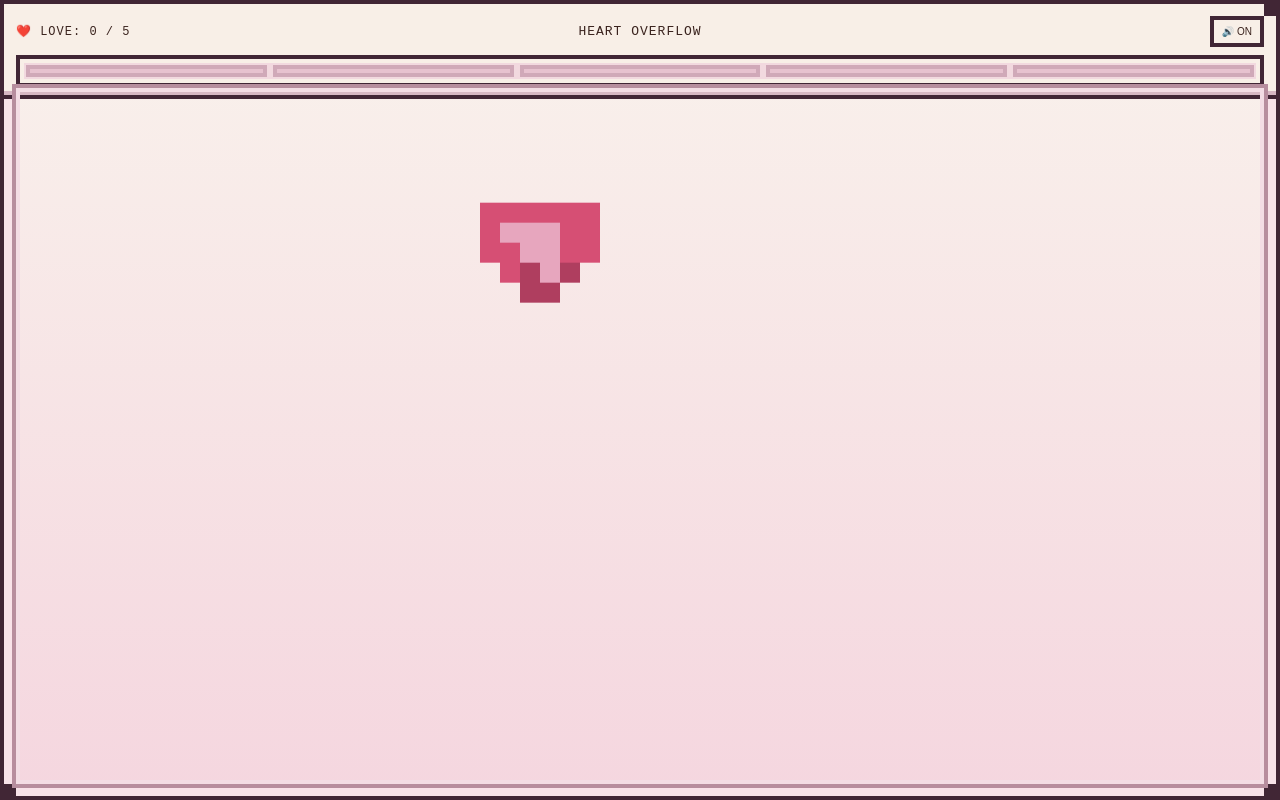
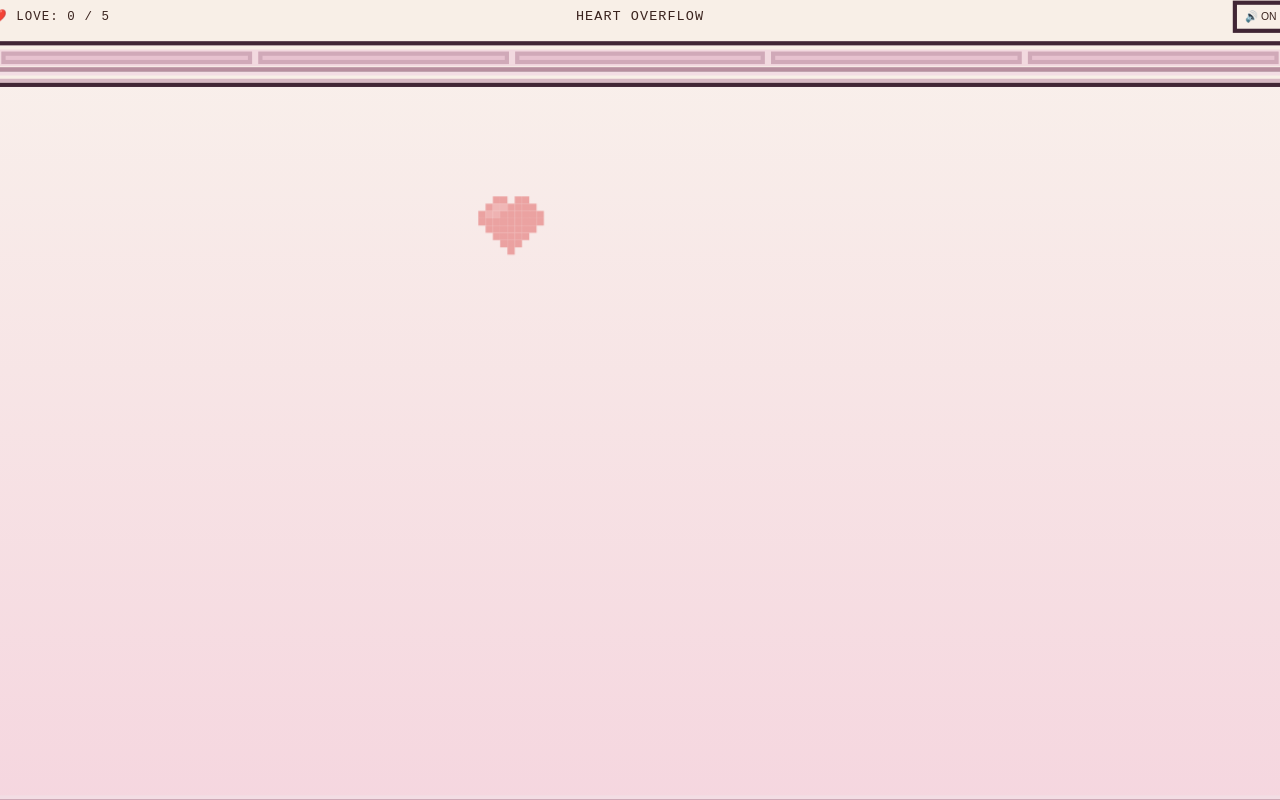
Before and after one commit to zer0hm/zer0hm.github.io, a plain HTML site: page v/index.html in a window 1280 px wide. Drawn offline with Linux system fonts and the light colour scheme.

Commit message:
Update index.html

```diff
--- a/v/index.html
+++ b/v/index.html
@@ -19,14 +19,21 @@
       --panel: #f8efe7;
       --panel-border: #412635;
       --pixel: 4px;
-      --heart-pixel: 5px;
-      font-family: "Courier New", monospace;
+      --heart-pixel: 7px;
+      font-family: "Press Start 2P", "Pixelify Sans", "VT323", "Courier New", monospace;
       text-transform: uppercase;
+    }
+
+    @font-face {
+      font-family: "Press Start 2P";
+      src: local("Press Start 2P"), local("PressStart2P-Regular");
     }
 
     * {
       box-sizing: border-box;
       image-rendering: pixelated;
+      -webkit-font-smoothing: none;
+      font-smooth: never;
       -webkit-tap-highlight-color: transparent;
       user-select: none;
       touch-action: manipulation;
@@ -55,6 +62,8 @@
       border: var(--pixel) solid var(--panel-border);
       box-shadow: inset 0 0 0 calc(var(--pixel) * 2) #f8e3e9;
       padding: var(--pixel);
+      transform: scale(1.04);
+      transform-origin: center;
     }
 
     .game-screen::before,
@@ -160,7 +169,7 @@
 
     .playfield {
       position: absolute;
-      top: calc(env(safe-area-inset-top) + 72px);
+      top: calc(env(safe-area-inset-top) + 68px);
       left: 0;
       right: 0;
       bottom: 0;
@@ -181,8 +190,8 @@
 
     .heart-button {
       position: absolute;
-      width: 136px;
-      height: 136px;
+      width: 192px;
+      height: 192px;
       border: none;
       background: transparent;
       cursor: pointer;
@@ -192,65 +201,108 @@
       animation: float 2.4s steps(6) infinite;
     }
 
-    .heart-button::before {
-      content: "";
-      width: calc(var(--heart-pixel) * 4);
-      height: calc(var(--heart-pixel) * 4);
-      background: var(--rose);
-      box-shadow:
-        calc(var(--heart-pixel) * 4) 0 var(--rose),
-        calc(var(--heart-pixel) * 8) 0 var(--rose),
-        calc(var(--heart-pixel) * 12) 0 var(--rose),
-        calc(var(--heart-pixel) * 16) 0 var(--rose),
-        calc(var(--heart-pixel) * 20) 0 var(--rose),
-        0 calc(var(--heart-pixel) * 4) var(--rose),
-        calc(var(--heart-pixel) * 4) calc(var(--heart-pixel) * 4) var(--rose),
-        calc(var(--heart-pixel) * 8) calc(var(--heart-pixel) * 4) var(--rose),
-        calc(var(--heart-pixel) * 12) calc(var(--heart-pixel) * 4) var(--rose),
-        calc(var(--heart-pixel) * 16) calc(var(--heart-pixel) * 4) var(--rose),
-        calc(var(--heart-pixel) * 20) calc(var(--heart-pixel) * 4) var(--rose),
-        0 calc(var(--heart-pixel) * 8) var(--rose),
-        calc(var(--heart-pixel) * 4) calc(var(--heart-pixel) * 8) var(--rose),
-        calc(var(--heart-pixel) * 8) calc(var(--heart-pixel) * 8) var(--rose),
-        calc(var(--heart-pixel) * 12) calc(var(--heart-pixel) * 8) var(--rose),
-        calc(var(--heart-pixel) * 16) calc(var(--heart-pixel) * 8) var(--rose),
-        calc(var(--heart-pixel) * 20) calc(var(--heart-pixel) * 8) var(--rose),
-        calc(var(--heart-pixel) * 4) calc(var(--heart-pixel) * 12) var(--rose),
-        calc(var(--heart-pixel) * 8) calc(var(--heart-pixel) * 12) var(--rose),
-        calc(var(--heart-pixel) * 12) calc(var(--heart-pixel) * 12) var(--rose),
-        calc(var(--heart-pixel) * 16) calc(var(--heart-pixel) * 12) var(--rose),
-        calc(var(--heart-pixel) * 8) calc(var(--heart-pixel) * 16) var(--rose),
-        calc(var(--heart-pixel) * 12) calc(var(--heart-pixel) * 16) var(--rose);
-    }
-
+    .heart-button::before,
     .heart-button::after {
       content: "";
       position: absolute;
       width: calc(var(--heart-pixel) * 4);
       height: calc(var(--heart-pixel) * 4);
-      background: var(--rose-soft);
-      box-shadow:
-        calc(var(--heart-pixel) * 4) 0 var(--rose-soft),
-        calc(var(--heart-pixel) * 8) 0 var(--rose-soft),
-        calc(var(--heart-pixel) * 4) calc(var(--heart-pixel) * 4) var(--rose-soft),
-        calc(var(--heart-pixel) * 8) calc(var(--heart-pixel) * 4) var(--rose-soft),
-        calc(var(--heart-pixel) * 8) calc(var(--heart-pixel) * 8) var(--rose-soft);
-      transform: translate(calc(var(--heart-pixel) * 4), calc(var(--heart-pixel) * 4));
+      left: 50%;
+      top: 50%;
+      transform: translate(-50%, -50%);
     }
 
-    .heart-button span {
-      position: absolute;
-      width: calc(var(--heart-pixel) * 4);
-      height: calc(var(--heart-pixel) * 4);
-      background: #a63a5a;
-      box-shadow:
-        calc(var(--heart-pixel) * 4) 0 #a63a5a,
-        calc(var(--heart-pixel) * 8) 0 #a63a5a,
-        0 calc(var(--heart-pixel) * 4) #a63a5a,
-        calc(var(--heart-pixel) * 4) calc(var(--heart-pixel) * 4) #a63a5a;
-      transform: translate(calc(var(--heart-pixel) * 8), calc(var(--heart-pixel) * 12));
-      opacity: 0.8;
-    }
+.heart-button::before{
+  content:"";
+  position:absolute;
+  left:50%;
+  top:50%;
+  width:var(--heart-pixel);
+  height:var(--heart-pixel);
+  transform:translate(-50%,-50%);
+  background:#e06666;
+  box-shadow:
+    /* Row 0 (y=-4) */
+    calc(var(--heart-pixel) * -2) calc(var(--heart-pixel) * -4) #e06666,
+    calc(var(--heart-pixel) * -1) calc(var(--heart-pixel) * -4) #e06666,
+    calc(var(--heart-pixel) *  1) calc(var(--heart-pixel) * -4) #e06666,
+    calc(var(--heart-pixel) *  2) calc(var(--heart-pixel) * -4) #e06666,
+
+    /* Row 1 (y=-3) */
+    calc(var(--heart-pixel) * -3) calc(var(--heart-pixel) * -3) #e06666,
+    calc(var(--heart-pixel) * -2) calc(var(--heart-pixel) * -3) #e06666,
+    calc(var(--heart-pixel) * -1) calc(var(--heart-pixel) * -3) #e06666,
+    calc(var(--heart-pixel) *  0) calc(var(--heart-pixel) * -3) #e06666,
+    calc(var(--heart-pixel) *  1) calc(var(--heart-pixel) * -3) #e06666,
+    calc(var(--heart-pixel) *  2) calc(var(--heart-pixel) * -3) #e06666,
+    calc(var(--heart-pixel) *  3) calc(var(--heart-pixel) * -3) #e06666,
+
+    /* Row 2 (y=-2) */
+    calc(var(--heart-pixel) * -4) calc(var(--heart-pixel) * -2) #e06666,
+    calc(var(--heart-pixel) * -3) calc(var(--heart-pixel) * -2) #e06666,
+    calc(var(--heart-pixel) * -2) calc(var(--heart-pixel) * -2) #e06666,
+    calc(var(--heart-pixel) * -1) calc(var(--heart-pixel) * -2) #e06666,
+    calc(var(--heart-pixel) *  0) calc(var(--heart-pixel) * -2) #e06666,
+    calc(var(--heart-pixel) *  1) calc(var(--heart-pixel) * -2) #e06666,
+    calc(var(--heart-pixel) *  2) calc(var(--heart-pixel) * -2) #e06666,
+    calc(var(--heart-pixel) *  3) calc(var(--heart-pixel) * -2) #e06666,
+    calc(var(--heart-pixel) *  4) calc(var(--heart-pixel) * -2) #e06666,
+
+    /* Row 3 (y=-1) */
+    calc(var(--heart-pixel) * -4) calc(var(--heart-pixel) * -1) #e06666,
+    calc(var(--heart-pixel) * -3) calc(var(--heart-pixel) * -1) #e06666,
+    calc(var(--heart-pixel) * -2) calc(var(--heart-pixel) * -1) #e06666,
+    calc(var(--heart-pixel) * -1) calc(var(--heart-pixel) * -1) #e06666,
+    calc(var(--heart-pixel) *  0) calc(var(--heart-pixel) * -1) #e06666,
+    calc(var(--heart-pixel) *  1) calc(var(--heart-pixel) * -1) #e06666,
+    calc(var(--heart-pixel) *  2) calc(var(--heart-pixel) * -1) #e06666,
+    calc(var(--heart-pixel) *  3) calc(var(--heart-pixel) * -1) #e06666,
+    calc(var(--heart-pixel) *  4) calc(var(--heart-pixel) * -1) #e06666,
+
+    /* Row 4 (y=0) */
+    calc(var(--heart-pixel) * -3) calc(var(--heart-pixel) *  0) #e06666,
+    calc(var(--heart-pixel) * -2) calc(var(--heart-pixel) *  0) #e06666,
+    calc(var(--heart-pixel) * -1) calc(var(--heart-pixel) *  0) #e06666,
+    calc(var(--heart-pixel) *  0) calc(var(--heart-pixel) *  0) #e06666,
+    calc(var(--heart-pixel) *  1) calc(var(--heart-pixel) *  0) #e06666,
+    calc(var(--heart-pixel) *  2) calc(var(--heart-pixel) *  0) #e06666,
+    calc(var(--heart-pixel) *  3) calc(var(--heart-pixel) *  0) #e06666,
+
+    /* Row 5 (y=1) */
+    calc(var(--heart-pixel) * -2) calc(var(--heart-pixel) *  1) #e06666,
+    calc(var(--heart-pixel) * -1) calc(var(--heart-pixel) *  1) #e06666,
+    calc(var(--heart-pixel) *  0) calc(var(--heart-pixel) *  1) #e06666,
+    calc(var(--heart-pixel) *  1) calc(var(--heart-pixel) *  1) #e06666,
+    calc(var(--heart-pixel) *  2) calc(var(--heart-pixel) *  1) #e06666,
+
+    /* Row 6 (y=2) */
+    calc(var(--heart-pixel) * -1) calc(var(--heart-pixel) *  2) #e06666,
+    calc(var(--heart-pixel) *  0) calc(var(--heart-pixel) *  2) #e06666,
+    calc(var(--heart-pixel) *  1) calc(var(--heart-pixel) *  2) #e06666,
+
+    /* Row 7 (y=3) */
+    calc(var(--heart-pixel) *  0) calc(var(--heart-pixel) *  3) #e06666;
+
+  opacity:0.55;
+}
+
+.heart-button::after{
+  content:"";
+  position:absolute;
+  left:50%;
+  top:50%;
+  width:var(--heart-pixel);
+  height:var(--heart-pixel);
+  transform:translate(-50%,-50%);
+  background:rgba(255,255,255,0.0);
+  box-shadow:
+    calc(var(--heart-pixel) * -2) calc(var(--heart-pixel) * -3) rgba(255,255,255,0.22),
+    calc(var(--heart-pixel) * -1) calc(var(--heart-pixel) * -3) rgba(255,255,255,0.22),
+    calc(var(--heart-pixel) * -3) calc(var(--heart-pixel) * -2) rgba(255,255,255,0.18),
+    calc(var(--heart-pixel) * -2) calc(var(--heart-pixel) * -2) rgba(255,255,255,0.18);
+  pointer-events:none;
+}
+
 
     .heart-button.pop {
       animation: pop 0.35s steps(4) forwards;
@@ -289,7 +341,7 @@
       left: 50%;
       top: 45%;
       transform: translate(-50%, -50%);
-      min-width: min(90vw, 320px);
+      min-width: min(94vw, 360px);
       background: var(--panel);
       border: var(--pixel) solid var(--panel-border);
       box-shadow: inset 0 0 0 var(--pixel) #e4cfd8;
@@ -325,12 +377,12 @@
 
     .dialog h2 {
       margin: 0 0 calc(var(--pixel) * 2);
-      font-size: 12px;
+      font-size: 18px;
     }
 
     .dialog p {
       margin: 0 0 calc(var(--pixel) * 3);
-      font-size: 10px;
+      font-size: 14px;
       line-height: 1.6;
       background: #f3dfe5;
       border: var(--pixel) solid var(--panel-border);
@@ -342,7 +394,7 @@
       border: var(--pixel) solid var(--panel-border);
       background: var(--rose-soft);
       padding: calc(var(--pixel) * 2);
-      font-size: 11px;
+      font-size: 15px;
       cursor: pointer;
     }
 
@@ -397,7 +449,7 @@
       display: grid;
       place-items: center;
       text-align: center;
-      font-size: 18px;
+      font-size: 26px;
       opacity: 0;
       pointer-events: none;
     }
@@ -423,11 +475,11 @@
     .spam-toast {
       background: var(--panel);
       border: var(--pixel) solid var(--panel-border);
-      padding: calc(var(--pixel) * 2);
-      font-size: 9px;
+      padding: calc(var(--pixel) * 3);
+      font-size: 14px;
       opacity: 0;
       animation: toast 1.1s steps(4) forwards;
-      max-width: 240px;
+      max-width: 340px;
       box-shadow: inset 0 0 0 var(--pixel) #e4cfd8;
     }
 
@@ -479,7 +531,7 @@
     .calm-line {
       opacity: 0;
       transition: opacity 0.6s steps(3);
-      font-size: 14px;
+      font-size: 22px;
     }
 
     .calm-line.show {
@@ -489,14 +541,14 @@
     .victory-screen h2,
     .ask-screen h2,
     .end-screen h2 {
-      font-size: 14px;
+      font-size: 33px;
       margin: 0;
     }
 
     .victory-screen p,
     .ask-screen p,
     .end-screen p {
-      font-size: 10px;
+      font-size: 22px;
       margin: 0;
       line-height: 1.6;
       max-width: 260px;
@@ -541,7 +593,7 @@
       background: var(--panel);
       padding: calc(var(--pixel) * 3);
       width: min(90%, 260px);
-      font-size: 10px;
+      font-size: 28px;
       text-align: left;
     }
 
@@ -702,7 +754,7 @@
         <div class="confetti" id="confetti"></div>
         <h2>GAME COMPLETED</h2>
         <p>You collected every heart.</p>
-        <p>There were never going to be enough.</p>
+        <p>And I still want to give you more</p>
         <button class="pixel-button" id="continueBtn">CONTINUE</button>
       </div>
 
@@ -753,7 +805,6 @@
     const noTooltip = document.getElementById('noTooltip');
     const endScreen = document.getElementById('endScreen');
     const hud = document.getElementById('hud');
-
     const prefersReducedMotion = window.matchMedia('(prefers-reduced-motion: reduce)').matches;
 
     const STATES = {
@@ -776,7 +827,7 @@
     let audioEnabled = true;
     let audioContext = null;
     let audioSuppressed = false;
-
+	ensureAudio();
     const popupMessages = [
       'You collected a heart.',
       'I think that one was already yours.',
@@ -858,13 +909,14 @@
       const button = document.createElement('button');
       button.className = 'heart-button';
       button.setAttribute('aria-label', 'Collect heart');
-      const heartShade = document.createElement('span');
-      button.appendChild(heartShade);
+      const heartHighlight = document.createElement('span');
+      heartHighlight.className = 'heart-highlight';
+      button.appendChild(heartHighlight);
 
       const padding = 40;
       const rect = playfield.getBoundingClientRect();
-      const maxX = rect.width - padding - 136;
-      const maxY = rect.height - padding - 136;
+      const maxX = rect.width - padding - 192;
+      const maxY = rect.height - padding - 192;
       const x = padding + Math.random() * Math.max(1, maxX - padding);
       const y = padding + Math.random() * Math.max(1, maxY - padding);
       button.style.left = `${Math.round(x)}px`;
@@ -887,8 +939,8 @@
       target.classList.add('pop');
       const burst = document.createElement('div');
       burst.className = 'pixel-burst';
-      burst.style.left = `${target.offsetLeft + 62}px`;
-      burst.style.top = `${target.offsetTop + 62}px`;
+      burst.style.left = `${target.offsetLeft + 90}px`;
+      burst.style.top = `${target.offsetTop + 90}px`;
       playfield.appendChild(burst);
       burst.addEventListener('animationend', () => burst.remove());
       target.addEventListener('animationend', () => target.remove());
```
